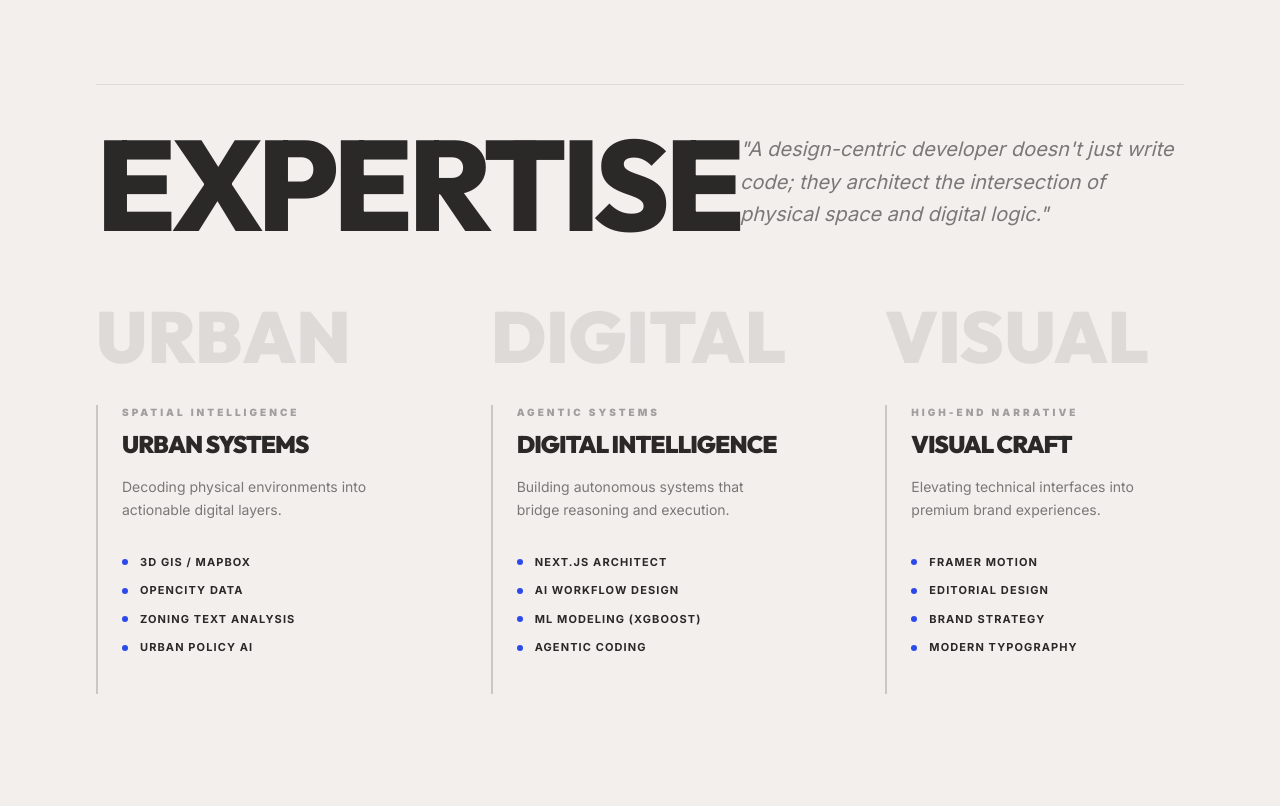
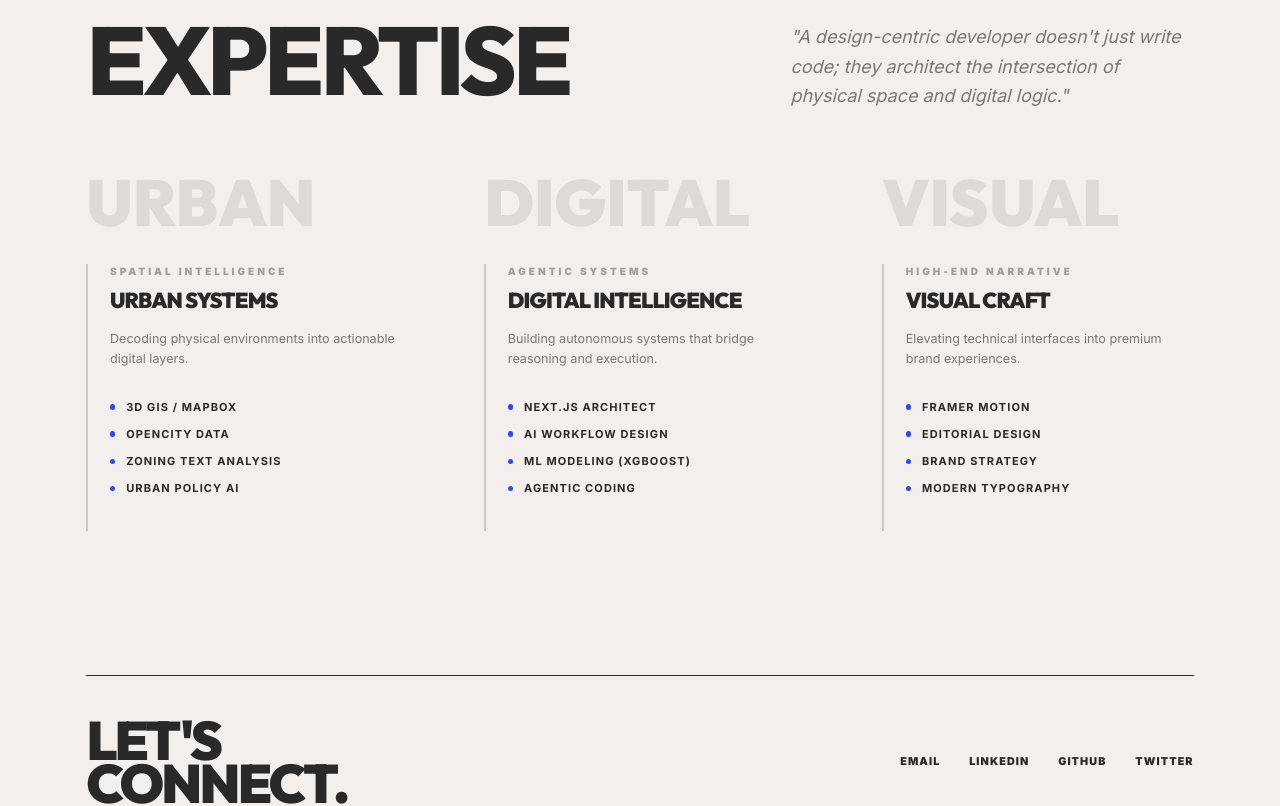
Before and after one commit to CTC3PO/ct-visual-site-26, a Next.js app: page / in a window 1280 px wide. Shown: the part 1780-2586 px from the top of the page. Built offline with nearby package versions, Linux system fonts and the light colour scheme.

Commit message:
style: scale whole site to 90% and refine heading hierarchy

```diff
--- a/src/app/globals.css
+++ b/src/app/globals.css
@@ -13,6 +13,10 @@
 @layer base {
   *, ::after, ::before {
     border-color: var(--color-system-muted);
+  }
+
+  html {
+    font-size: 90%;
   }
 
   body {
@@ -38,4 +42,7 @@
   .text-huge {
     font-size: clamp(2.5rem, 10vw, 11rem);
   }
+  .text-major {
+    font-size: clamp(2rem, 7.5vw, 8.25rem);
+  }
 }
--- a/src/components/sections/Contact.tsx
+++ b/src/components/sections/Contact.tsx
@@ -11,7 +11,7 @@ export default function Contact() {
             initial={{ opacity: 0, y: 20 }}
             whileInView={{ opacity: 1, y: 0 }}
             viewport={{ once: true }}
-            className="text-6xl md:text-[12vw] font-black uppercase leading-[0.8] tracking-tighter"
+            className="text-6xl md:text-major font-black uppercase leading-[0.8] tracking-tighter"
           >
             Let's <br/>Connect.
           </motion.h2>
--- a/src/components/skills/SkillsMatrix.tsx
+++ b/src/components/skills/SkillsMatrix.tsx
@@ -27,7 +27,7 @@ export default function SkillsMatrix() {
   return (
     <section id="about" className="mt-16 pb-24 border-t border-system-text/10 pt-12">
       <div className="flex flex-col md:flex-row justify-between items-start mb-12">
-        <h2 className="text-huge leading-[0.8] mb-8 md:mb-0">Expertise</h2>
+        <h2 className="text-major leading-[0.8] mb-8 md:mb-0">Expertise</h2>
         <div className="max-w-md">
            <p className="font-sans text-xl opacity-60 leading-relaxed italic">
             "A design-centric developer doesn't just write code; they architect the intersection of physical space and digital logic."
```
